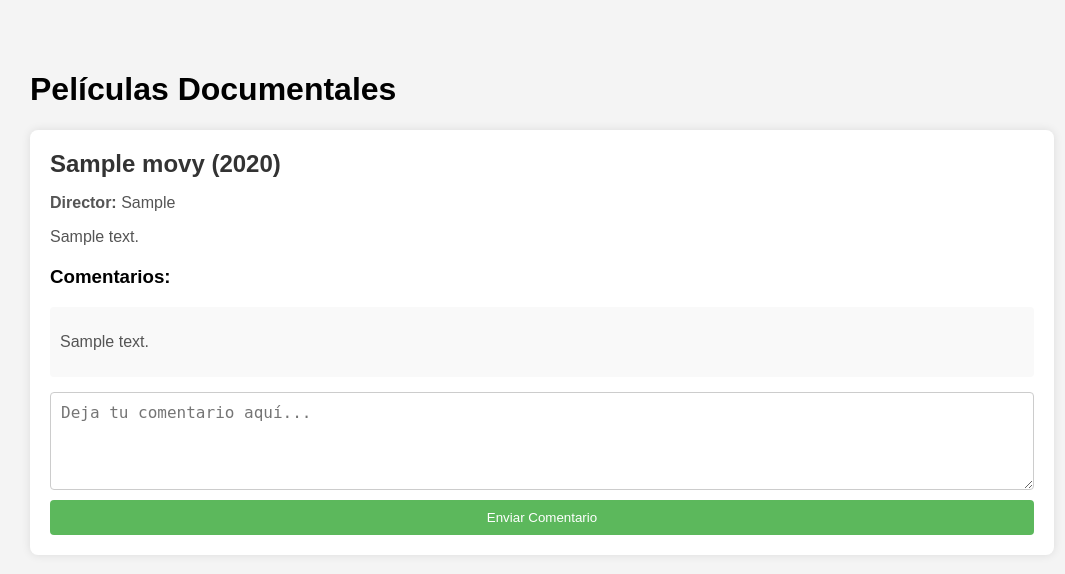
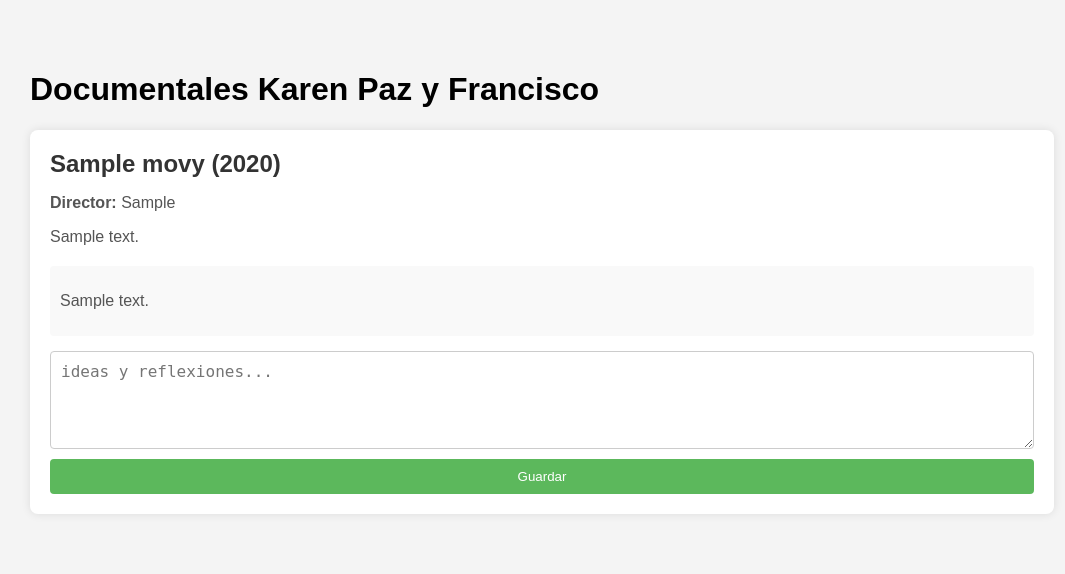
Before and after one commit to franciscolodi/movies, a Flask app: page / in a window 1280 px wide. Shown: the top 574 px of the page, without its empty margins (98-1163 px from the left). Run offline with Flask 3, Linux system fonts and the light colour scheme; tables that the repository leaves empty hold one stand-in row (values such as "Sample post").

Commit message:
Update index.html

```diff
--- a/templates/index.html
+++ b/templates/index.html
@@ -75,7 +75,7 @@
 </head>
 <body>
     <div class="container">
-        <h1>Películas Documentales</h1>
+        <h1>Documentales Karen Paz y Francisco</h1>
         {% for movie in movies %}
             <div class="movie">
                 <h2>{{ movie[1] }} ({{ movie[2] }})</h2>
@@ -84,7 +84,7 @@
 
                 <!-- Comentarios -->
                 <div class="comments-section">
-                    <h3>Comentarios:</h3>
+
                     <div class="comments">
                         {% for comment in comments %}
                             {% if comment[1] == movie[0] %}
@@ -98,8 +98,8 @@
                     <!-- Formulario para dejar un comentario -->
                     <form class="comment-form" method="POST" action="/">
                         <input type="hidden" name="movie_id" value="{{ movie[0] }}">
-                        <textarea name="comment" rows="4" placeholder="Deja tu comentario aquí..."></textarea>
-                        <button type="submit">Enviar Comentario</button>
+                        <textarea name="comment" rows="4" placeholder="ideas y reflexiones..."></textarea>
+                        <button type="submit">Guardar</button>
                     </form>
                 </div>
             </div>
```
